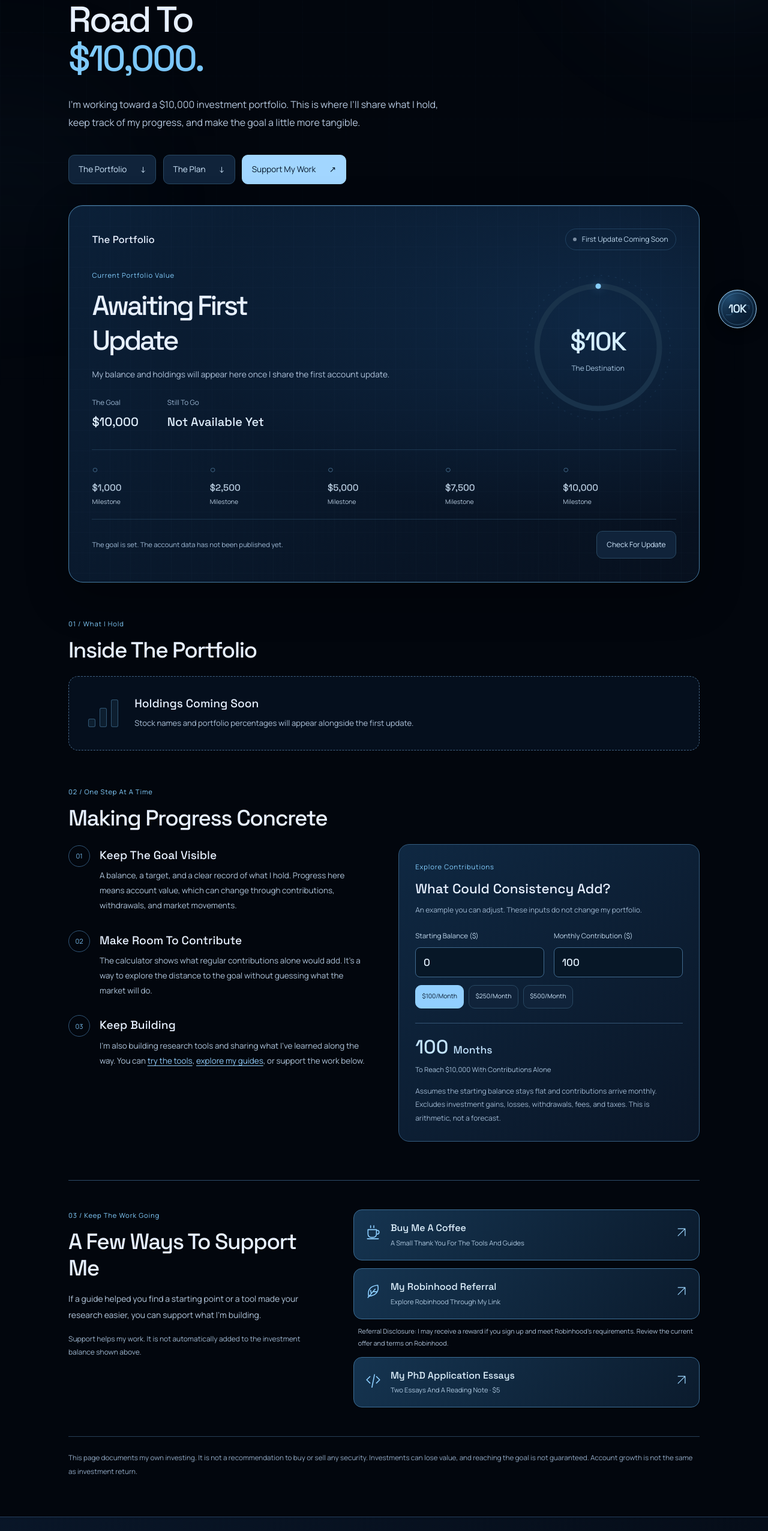
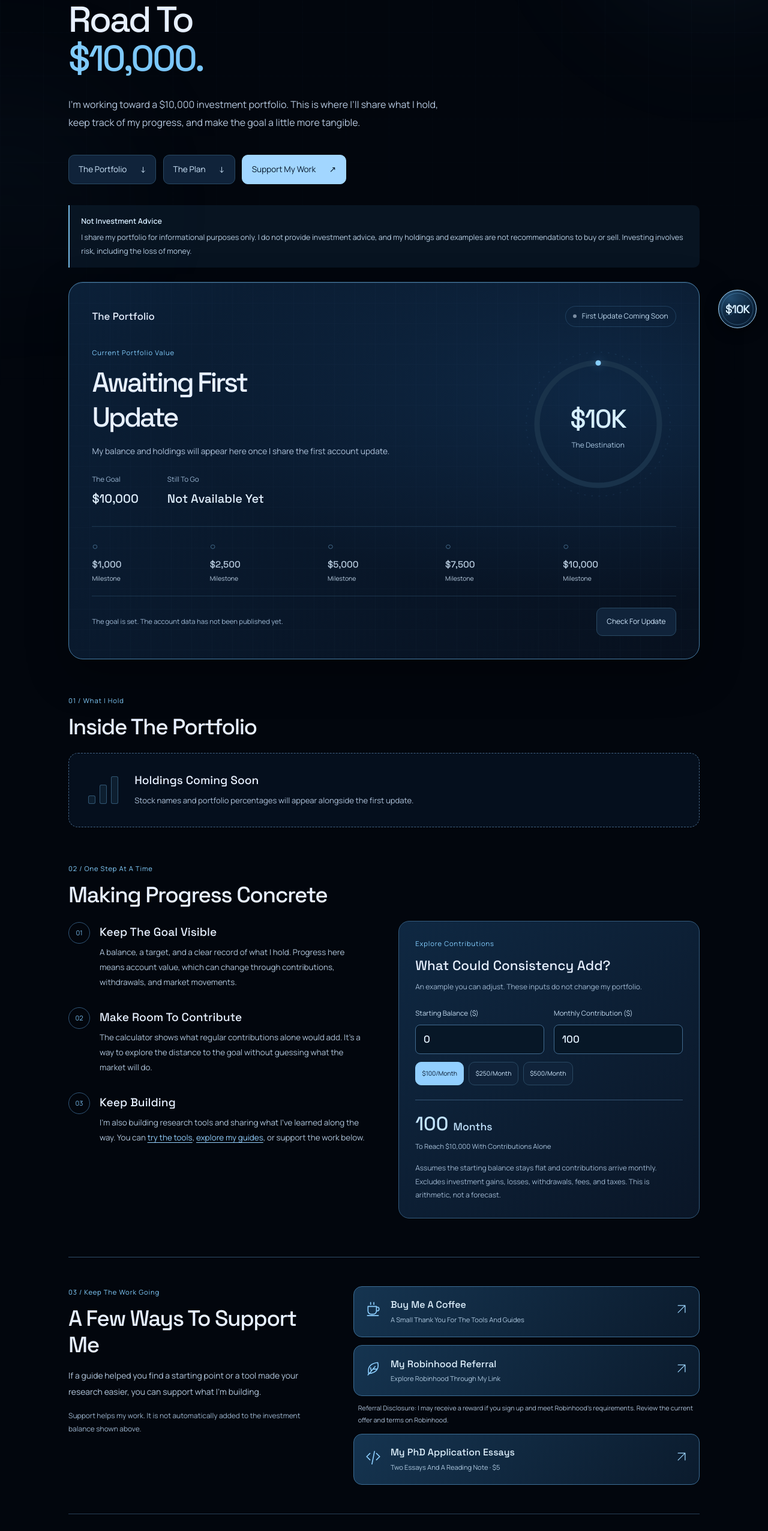
Before and after one commit to prameshsharma25/personal-website, a Next.js app: page /road-to-10000 in a window 1280 px wide. Shown: the part 234-2786 px from the top of the page at 60% size. Built offline with nearby package versions, Linux system fonts and the light colour scheme.

Commit message:
Add $10K badge jitter and investment advice disclaimer

```diff
--- a/components/PortfolioShortcut.tsx
+++ b/components/PortfolioShortcut.tsx
@@ -14,7 +14,7 @@ export default function PortfolioShortcut({ active }: { active: boolean }) {
         <path d="M13 42h7l6-5 7 2 12-13h7M46 26h6v6" className={styles.path} />
       </svg>
       <span className={styles.logo} aria-hidden="true">
-        10K
+        $10K
       </span>
       <span className={styles.tooltip} aria-hidden="true">
         Road To $10,000
--- a/pages/road-to-10000.tsx
+++ b/pages/road-to-10000.tsx
@@ -179,6 +179,20 @@ export default function RoadTo10000({ referralUrl, coffeeUrl }: Props) {
             Support My Work <span aria-hidden="true">↗</span>
           </a>
         </div>
+        <aside
+          className={styles.investmentNote}
+          aria-labelledby="investment-disclaimer-title"
+        >
+          <strong id="investment-disclaimer-title">
+            Not Investment Advice
+          </strong>
+          <p>
+            I share my portfolio for informational purposes only. I do not
+            provide investment advice, and my holdings and examples are not
+            recommendations to buy or sell. Investing involves risk, including
+            the loss of money.
+          </p>
+        </aside>
         <noscript>
           <p className={styles.small}>
             Enable JavaScript to load portfolio updates and use the calculator.
@@ -656,10 +670,9 @@ export default function RoadTo10000({ referralUrl, coffeeUrl }: Props) {
           </div>
         </section>
         <p className={styles.disclosure}>
-          This page documents my own investing. It is not a recommendation to
-          buy or sell any security. Investments can lose value, and reaching the
-          goal is not guaranteed. Account growth is not the same as investment
-          return.
+          Nothing on this page is investment advice. Investments can lose value,
+          and reaching the goal is not guaranteed. Account growth is not the
+          same as investment return.
         </p>
       </main>
     </>
--- a/styles/Portfolio.module.css
+++ b/styles/Portfolio.module.css
@@ -608,6 +608,25 @@
   line-height: 1.8;
   margin: 0.65rem 0.5rem 0;
 }
+.investmentNote {
+  margin: 0 0 1.5rem;
+  padding: 1rem 1.2rem;
+  border-left: 2px solid #78bde9;
+  border-radius: 0 10px 10px 0;
+  background: #0d20338a;
+  color: #b8cee3;
+  font-size: 0.78rem;
+  line-height: 1.8;
+}
+.investmentNote strong {
+  display: block;
+  color: #d6ecff;
+  margin-bottom: 0.3rem;
+  font-weight: 600;
+}
+.investmentNote p {
+  margin: 0;
+}
 .disclosure {
   border-top: 1px solid #273e56;
   padding-top: 1.5rem;
--- a/styles/PortfolioShortcut.module.css
+++ b/styles/PortfolioShortcut.module.css
@@ -16,6 +16,7 @@
     inset 0 1px 0 #c4eaff22;
   text-decoration: none;
   isolation: isolate;
+  animation: badgeJitter 8s linear 1.5s infinite;
   transition:
     transform 180ms ease,
     border-color 180ms ease,
@@ -68,6 +69,10 @@
   outline: 2px solid #a2dcff;
   outline-offset: 4px;
 }
+.shortcut:focus-within,
+.shortcut:active {
+  animation: none;
+}
 .shortcut:focus-visible .tooltip {
   opacity: 1;
   transform: none;
@@ -81,6 +86,7 @@
 }
 @media (hover: hover) {
   .shortcut:hover {
+    animation: none;
     transform: translateY(-2px);
     border-color: #a2d8ff;
     box-shadow:
@@ -90,6 +96,29 @@
   .shortcut:hover .tooltip {
     opacity: 1;
     transform: none;
+  }
+}
+/* A short shake followed by a long rest keeps the badge readable. */
+@keyframes badgeJitter {
+  0%,
+  8%,
+  100% {
+    transform: translateX(0) rotate(0deg);
+  }
+  1%,
+  4% {
+    transform: translateX(-1.5px) rotate(-2deg);
+  }
+  2%,
+  5% {
+    transform: translateX(1.5px) rotate(2deg);
+  }
+  3%,
+  6% {
+    transform: translateX(-1px) rotate(-1deg);
+  }
+  7% {
+    transform: translateX(0.5px) rotate(0.5deg);
   }
 }
 @media (max-width: 600px) {
@@ -106,6 +135,7 @@
 @media (prefers-reduced-motion: reduce) {
   .shortcut,
   .tooltip {
+    animation: none;
     transition: none;
   }
   .shortcut:hover {
```
